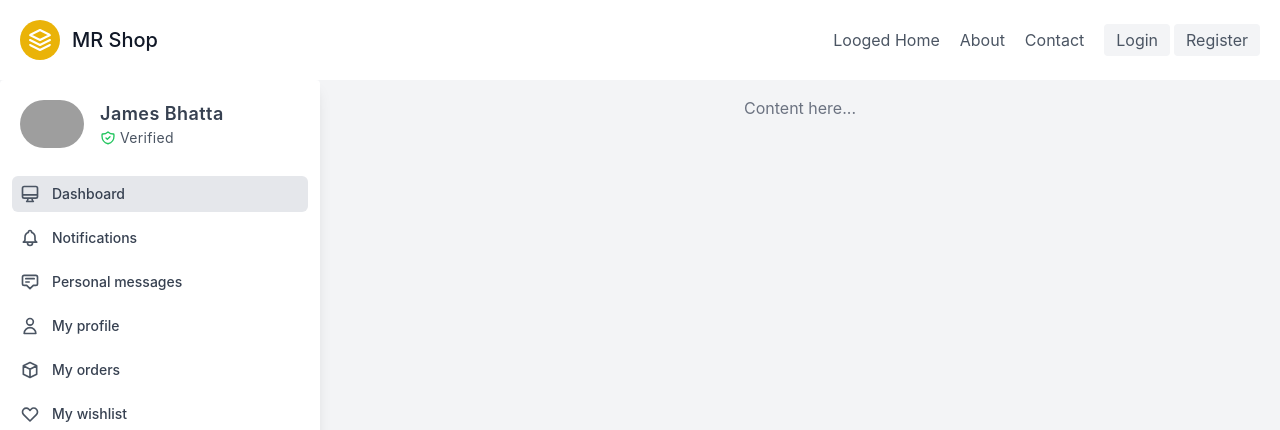
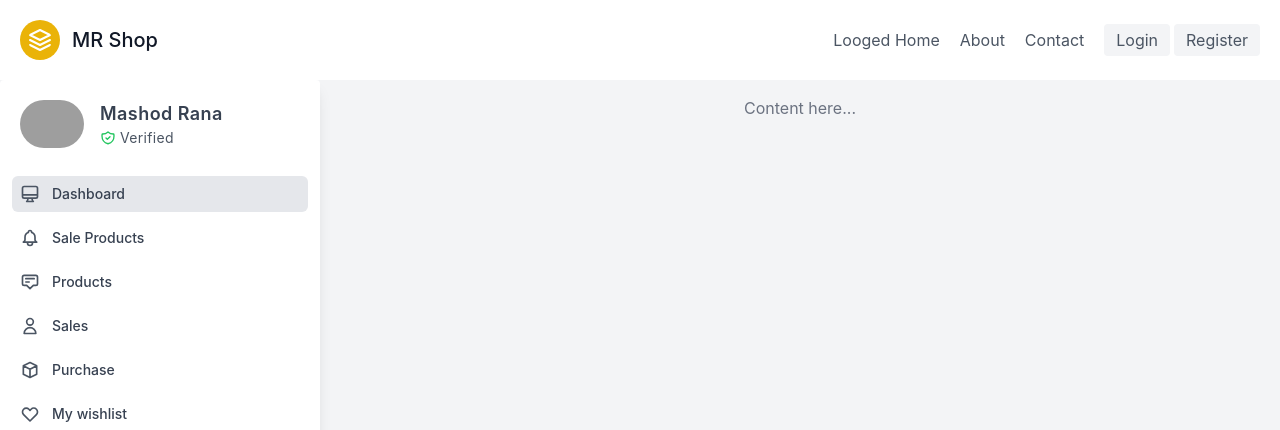
Before and after one commit to samueltefera/potential-inventory, a React (Create React App) app in the folder client/: page / in a window 1280 px wide. Shown: the top 430 px of the page. Built offline with nearby package versions, Linux system fonts and the light colour scheme; grey boxes are pictures that could not be loaded.

Commit message:
desgin updated.

```diff
--- a/client/public/index.html
+++ b/client/public/index.html
@@ -24,7 +24,7 @@
       work correctly both with client-side routing and a non-root public URL.
       Learn how to configure a non-root public URL by running `npm run build`.
     -->
-    <title>React App</title>
+    <title>MR Shop</title>
   </head>
   <body>
     <noscript>You need to enable JavaScript to run this app.</noscript>
--- a/client/src/Pages/HomePage/LoggedHome.js
+++ b/client/src/Pages/HomePage/LoggedHome.js
@@ -8,7 +8,7 @@ const LoggedHome = () => {
                     <div class="flex items-center space-x-4 p-2 mb-5">
                         <img class="h-12 rounded-full" src="http://www.gravatar.com/avatar/2acfb745ecf9d4dccb3364752d17f65f?s=260&d=mp" alt="James Bhatta"/>
                             <div>
-                                <h4 class="font-semibold text-lg text-gray-700 capitalize font-poppins tracking-wide">James Bhatta</h4>
+                                <h4 class="font-semibold text-lg text-gray-700 capitalize font-poppins tracking-wide">Mashod Rana</h4>
                                 <span class="text-sm tracking-wide flex items-center space-x-1">
                                     <svg class="h-4 text-green-500" xmlns="http://www.w3.org/2000/svg" fill="none" viewBox="0 0 24 24" stroke="currentColor">
                                         <path stroke-linecap="round" stroke-linejoin="round" stroke-width="2" d="M9 12l2 2 4-4m5.618-4.016A11.955 11.955 0 0112 2.944a11.955 11.955 0 01-8.618 3.04A12.02 12.02 0 003 9c0 5.591 3.824 10.29 9 11.622 5.176-1.332 9-6.03 9-11.622 0-1.042-.133-2.052-.382-3.016z" />
@@ -34,7 +34,7 @@ const LoggedHome = () => {
                                         <path stroke-linecap="round" stroke-linejoin="round" stroke-width="2" d="M15 17h5l-1.405-1.405A2.032 2.032 0 0118 14.158V11a6.002 6.002 0 00-4-5.659V5a2 2 0 10-4 0v.341C7.67 6.165 6 8.388 6 11v3.159c0 .538-.214 1.055-.595 1.436L4 17h5m6 0v1a3 3 0 11-6 0v-1m6 0H9"></path>
                                     </svg>
                                 </span>
-                                <span>Notifications</span>
+                                <span>Sale Products</span>
                             </a>
                         </li>
                         <li>
@@ -44,7 +44,7 @@ const LoggedHome = () => {
                                         <path stroke-linecap="round" stroke-linejoin="round" stroke-width="2" d="M7 8h10M7 12h4m1 8l-4-4H5a2 2 0 01-2-2V6a2 2 0 012-2h14a2 2 0 012 2v8a2 2 0 01-2 2h-3l-4 4z"></path>
                                     </svg>
                                 </span>
-                                <span>Personal messages</span>
+                                <span>Products</span>
                             </a>
                         </li>
                         <li>
@@ -54,7 +54,7 @@ const LoggedHome = () => {
                                         <path stroke-linecap="round" stroke-linejoin="round" stroke-width="2" d="M16 7a4 4 0 11-8 0 4 4 0 018 0zM12 14a7 7 0 00-7 7h14a7 7 0 00-7-7z" />
                                     </svg>
                                 </span>
-                                <span>My profile</span>
+                                <span>Sales</span>
                             </a>
                         </li>
                         <li>
@@ -64,7 +64,7 @@ const LoggedHome = () => {
                                         <path stroke-linecap="round" stroke-linejoin="round" stroke-width="2" d="M20 7l-8-4-8 4m16 0l-8 4m8-4v10l-8 4m0-10L4 7m8 4v10M4 7v10l8 4" />
                                     </svg>
                                 </span>
-                                <span>My orders</span>
+                                <span>Purchase</span>
                             </a>
                         </li>
                         <li>
```
